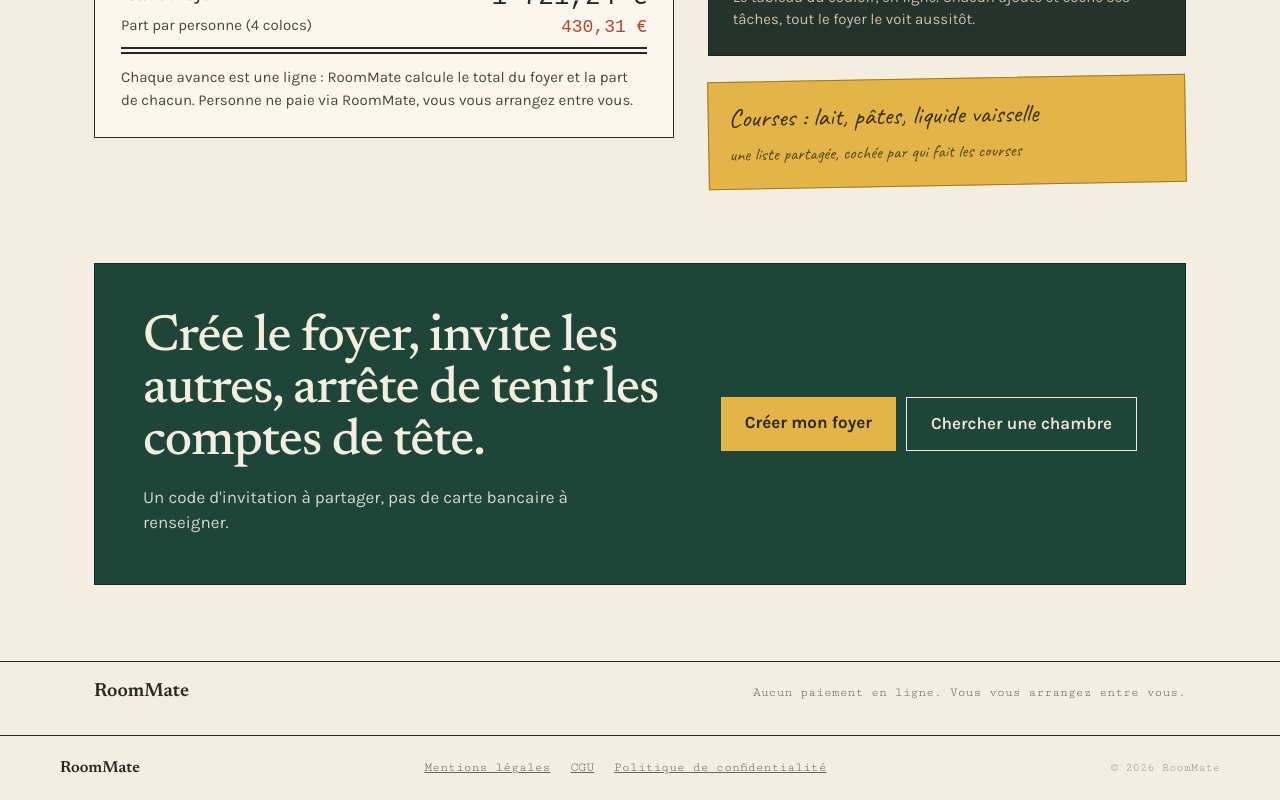
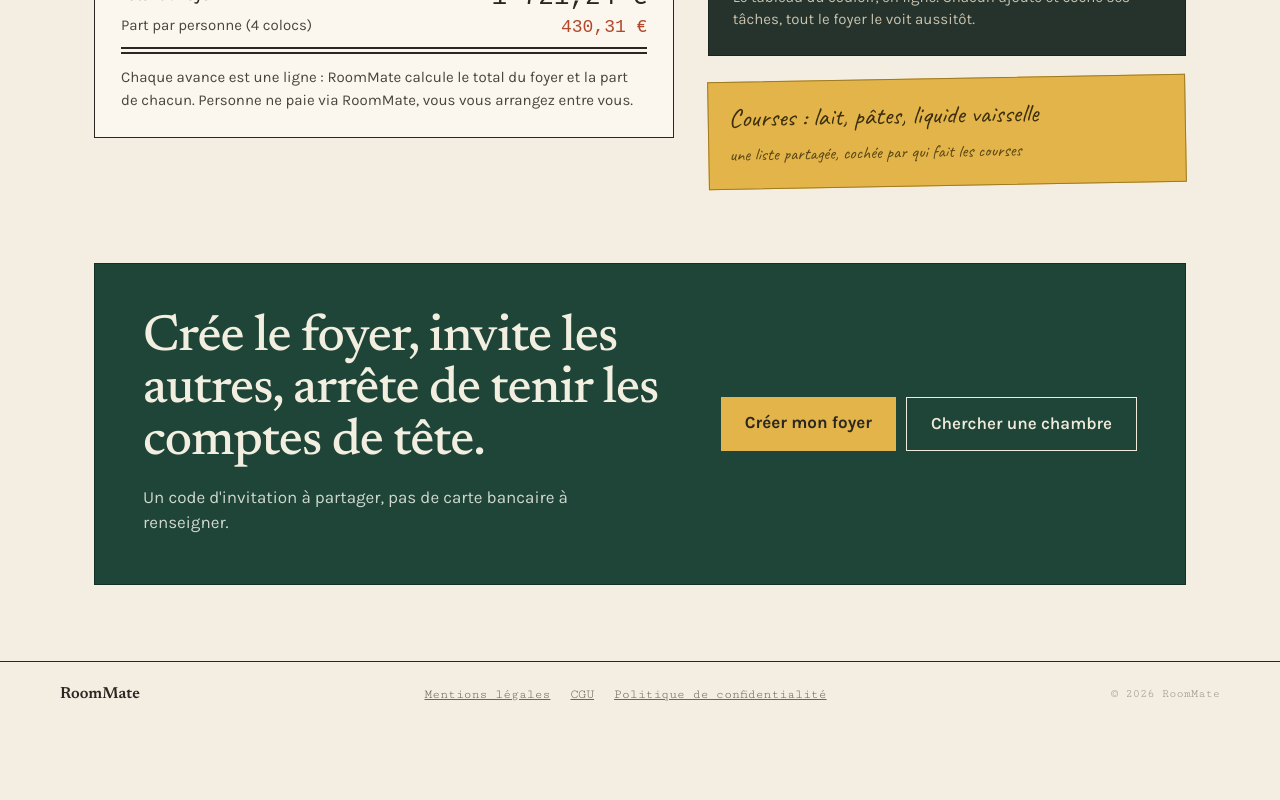
Before and after one commit to Bvictor7/roommate, a React (Vite) app in the folder frontend/: page / in a window 1280 px wide. Shown: the part 1014-1814 px from the top of the page. After the commit the page ends 1740 px from the top, so only its background shows below. Built offline with nearby package versions, Linux system fonts and the light colour scheme; no server answers; a web font is replaced by a local one.

Commit message:
fix: remove hardcoded footer from Home page

```diff
--- a/frontend/src/pages/Home.jsx
+++ b/frontend/src/pages/Home.jsx
@@ -133,13 +133,6 @@ export default function Home() {
         </div>
       </section>
 
-      {/* Footer */}
-      <div style={{ borderTop: '1px solid #2A2723', background: '#F4EEE2' }}>
-        <div style={{ maxWidth: 1160, margin: '0 auto', padding: '16px clamp(14px,3vw,34px) 28px', display: 'flex', flexWrap: 'wrap', gap: '8px 24px', alignItems: 'baseline' }}>
-          <span style={{ fontFamily: 'Newsreader, serif', fontSize: 19, fontWeight: 600 }}>RoomMate</span>
-          <span style={{ fontFamily: "'Cutive Mono', monospace", fontSize: 13, color: '#6B655A', marginLeft: 'auto' }}>Aucun paiement en ligne. Vous vous arrangez entre vous.</span>
-        </div>
-      </div>
     </div>
   )
 }
```
